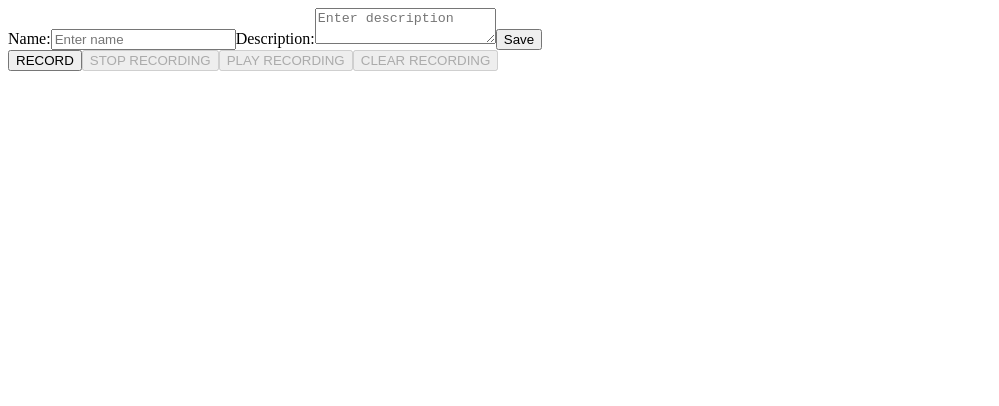
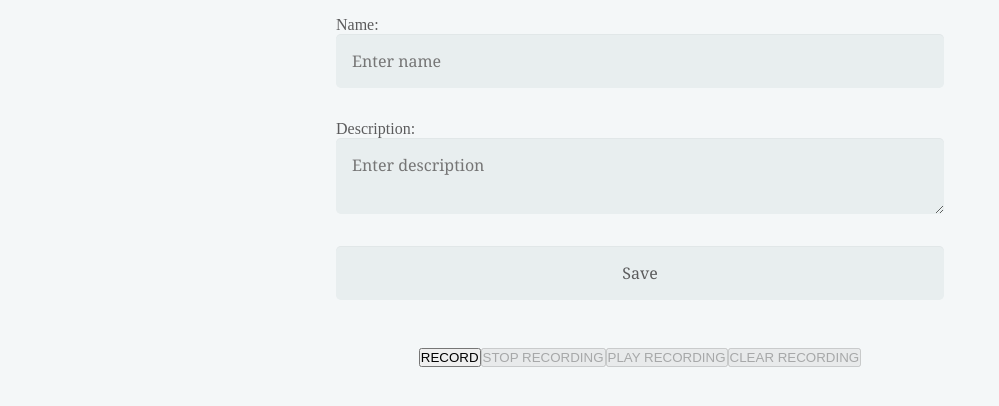
Before and after one commit to micail/todo, a React app: page / in a window 1280 px wide. Shown: the top 406 px of the page, without its empty margins (0-999 px from the left). Built offline with nearby package versions, Linux system fonts and the light colour scheme.

Commit message:
Add component styles

```diff
--- a/src/components/App.jsx
+++ b/src/components/App.jsx
@@ -9,6 +9,8 @@ import { clearRecord } from '../store/actions/recordActions';
 import Form from './Form';
 import List from './List';
 import Button from './Button';
+
+import './App.scss';
 
 const App = (props) => {
   const [toDoList, setToDoList] = useState([]);
@@ -65,13 +67,28 @@ const App = (props) => {
   }, [props]);
 
   return (
-    <div>
+    <div className="container">
+
+      <div className="row">
+        <div className="col-xs-12 col-md-6">
           <Form />
+        </div>
+      </div>
+
+      <div className="row">
+        <div className="column">
           <List toDoEntries={toDoList} updateEntry={updateToDO} deleteEntry={deleteToDo} />
+        </div>
+      </div>
+
+      <div className="row">
+        <div className="column">
           <Button name="Record" action={startRecording} dis={(props.appState !== 'RECORDING')} />
           <Button name="Stop Recording" action={stopRecording} dis={(props.appState == 'RECORDING')} />
           <Button name="Play Recording" action={playRecording} dis={shouldEnablePlayButton()} />
           <Button name="Clear Recording" action={clearRecording} dis={(props.appState !== 'RECORDING' && props.recordState.size > 0)} />
+        </div>
+      </div>
     </div>
   );
 };
--- /dev/null
+++ b/src/components/App.scss
@@ -0,0 +1,9 @@
+#app {
+  background-color: #f4f7f8;
+  width: 100%;
+  height: 100%;
+  & .row {
+    align-items: center;
+    justify-content: center;
+  }
+}
--- a/src/components/Form.jsx
+++ b/src/components/Form.jsx
@@ -1,6 +1,8 @@
 import React, { useEffect, useState } from 'react';
 import { useDispatch } from 'react-redux';
 import { createEntry, updateEntry } from '../store/actions/toDoEntryActions';
+
+import './Form.scss';
 
 const Form = ({ name, description, id, resetState }) => {
   const [toDo, setToDo] = useState({});
--- /dev/null
+++ b/src/components/Form.scss
@@ -0,0 +1,23 @@
+.form-wrapper {
+  form {
+    input,
+    textarea {
+      font-family: Georgia, "Times New Roman", Times, serif;
+      font-size: 1em;
+      background: rgba(255, 255, 255, .1);
+      display: block;
+      width: 100%;
+      border: none;
+      border-radius: 0.3em;
+      padding: 1em;
+      background-color: #e8eeef;
+      color: #5b5b5c;
+      box-shadow: 0 1px 0 rgba(0, 0, 0, 0.03) inset;
+      margin-bottom: 2em;
+    }
+    label {
+      display: block;
+      color: #5b5b5c;
+    }
+  }
+}
--- a/src/index.jsx
+++ b/src/index.jsx
@@ -4,6 +4,8 @@ import { Provider } from 'react-redux';
 
 import makeStore from './store/store';
 import App from './components/App';
+
+import './style.scss';
 
 const store = makeStore();
 
```
Lines whose indentation alone changed are shown as unchanged.
